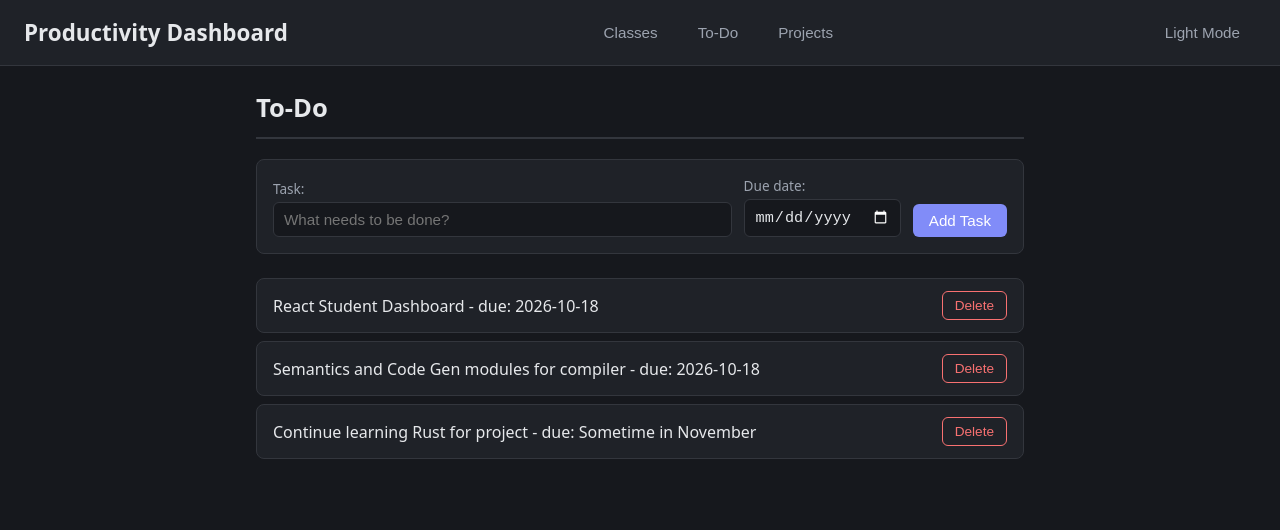
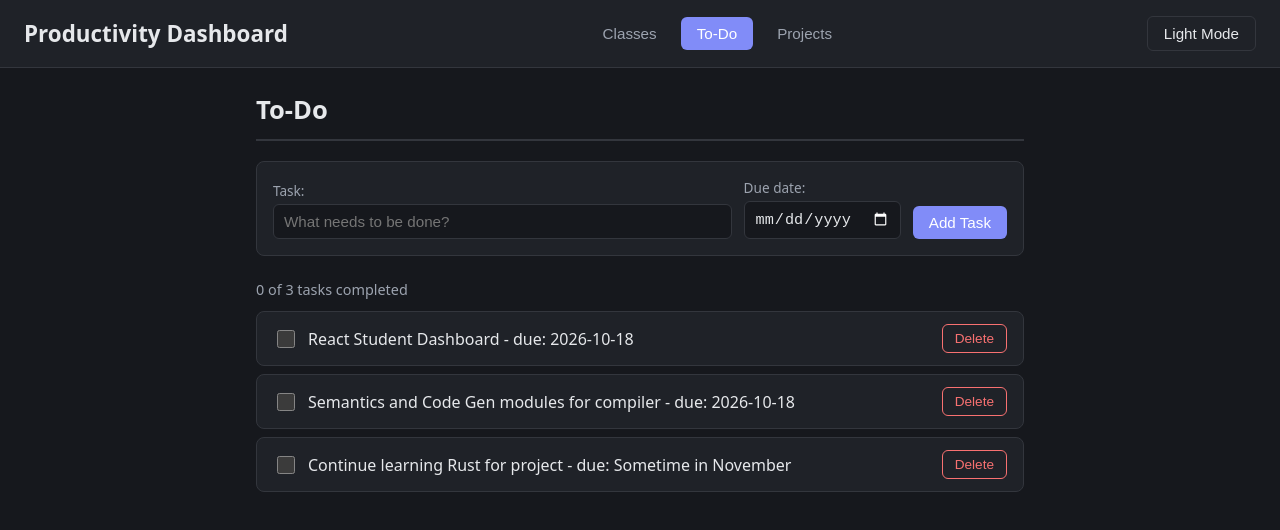
Before and after one commit to CJQuintero61/react-dashboard, a React (Create React App) app: page / in a window 1280 px wide. Both pictures are taken after a click on the button "To-Do". Shown: the top 530 px of the page. Built offline with nearby package versions, Linux system fonts and the light colour scheme.

Commit message:
added mark complete button and task summary component

```diff
--- a/src/App.css
+++ b/src/App.css
@@ -224,6 +224,32 @@ main {
   border-radius: 8px;
 }
 
+/* checkbox and text sit side by side */
+.task-check {
+  display: flex;
+  align-items: center;
+  gap: 10px;
+  cursor: pointer;
+}
+
+.task-check input {
+  width: 18px;
+  height: 18px;
+  accent-color: var(--primary);
+  cursor: pointer;
+}
+
+/* cross out and fade completed tasks */
+.task-item.completed .task-text {
+  text-decoration: line-through;
+  color: var(--text-muted);
+}
+
+.task-summary {
+  margin: 0 0 12px;
+  font-size: 0.9rem;
+}
+
 /* ---------- View titles ---------- */
 
 /* page heading at the top of each view (e.g. "Classes") */
--- a/src/App.js
+++ b/src/App.js
@@ -8,6 +8,7 @@ import './App.css';
 
 import Header from './components/layout/Header';
 import TaskList from './components/tasks/TaskList';
+import TaskSummary from './components/tasks/TaskSummary';
 import TaskForm from './components/tasks/TaskForm';
 import ClassList from './components/classes/ClassList';
 
@@ -39,7 +40,7 @@ function App() {
       }
     ]
   );
-  const [classes, setClasses] = useState(
+  const [classes] = useState(
     // my 4 classes to show on the classes page
     [
       {
@@ -91,12 +92,12 @@ function App() {
     const newTask = {
       id: newID,
       text: text,
-      due: due || 'No due date',
+      due: due || '',
       completed: false
     };
 
     // keep the current tasks and add the new one
-    setTasks([...tasks, newTask]);
+    setTasks(prev => [...prev, newTask]);
   }
 
   function deleteTask(id) {
@@ -106,7 +107,7 @@ function App() {
       Args:
         id (int | str) - the id of the task to delete
     */
-    setTasks(tasks.filter((task) => task.id !== id));
+    setTasks(prev => prev.filter((task) => task.id !== id));
   }
 
   function toggleTheme() {
@@ -118,6 +119,29 @@ function App() {
     // if in dark mode, set to light mode, else set to dark mode
     setTheme(currentTheme => (currentTheme === 'dark' ? 'light' : 'dark'));
   }
+
+  function markComplete(id) {
+    /*
+      marks a task as complete/incomplete
+
+      Args:
+        id id (int | str) - the task id
+    */
+
+    // make a new array where the matching task gets a copy with
+    // completed flipped, and every other task stays the same
+    setTasks(prev =>
+      // for each task in the previous task list, find the one to mark
+      // complete by id and set it to the opposite bool value
+      // and keep the other tasks the same
+      prev.map(task =>
+        task.id === id ? { ...task, completed: !task.completed } : task
+      )
+    );
+  }
+
+  // tasks completed
+  const completedCount = tasks.filter(task => task.completed).length;
 
   return (
     <div className={`App ${theme}`}>
@@ -143,7 +167,8 @@ function App() {
             <>
               <h2 className="view-title">To-Do</h2>
               <TaskForm addTask={addTask} />
-              <TaskList tasks={tasks} deleteTask={deleteTask} />
+              <TaskSummary completed={completedCount} total={tasks.length} />
+              <TaskList tasks={tasks} markComplete={markComplete} deleteTask={deleteTask} />
             </>
           )
         }
--- a/src/components/layout/Header.js
+++ b/src/components/layout/Header.js
@@ -19,7 +19,7 @@ function Header({ currentView, onChangeView, theme, onToggleTheme }) {
       onChangeView (function) - the callback function from App that takes a view
         name and updates the current view
 
-      theme (state) - the current theme state
+      theme (string) - 'light' or 'dark'
 
       onToggleTheme (function) - the callback function from App to change the theme
 
@@ -35,19 +35,20 @@ function Header({ currentView, onChangeView, theme, onToggleTheme }) {
         <Button
           text='Classes'
           type='button'
-          variant='nav'
+          // update the current the variant to 'nav active' to show the active page
+          variant={currentView === 'Classes' ? 'nav active' : 'nav'}
           onClick={() => onChangeView('Classes')}
         />
         <Button
           text='To-Do'
           type='button'
-          variant='nav'
+          variant={currentView === 'To-Do' ? 'nav active' : 'nav'}
           onClick={() => onChangeView('To-Do')}
         />
         <Button
           text='Projects'
           type='button'
-          variant='nav'
+          variant={currentView === 'Projects' ? 'nav active' : 'nav'}
           onClick={() => onChangeView('Projects')}
         />
       </nav>
@@ -59,7 +60,7 @@ function Header({ currentView, onChangeView, theme, onToggleTheme }) {
           // Dynamically update the theme toggle text depending on what is currently showing
           text={theme === 'dark' ? 'Light Mode' : 'Dark Mode'}
           type='button'
-          variant='nav'
+          variant='theme'
           onClick={onToggleTheme}
         />
       </div>
@@ -71,6 +72,8 @@ function Header({ currentView, onChangeView, theme, onToggleTheme }) {
 Header.propTypes = {
   currentView: PropTypes.string.isRequired,
   onChangeView: PropTypes.func.isRequired,
+  theme: PropTypes.oneOf(['light', 'dark']).isRequired,
+  onToggleTheme: PropTypes.func.isRequired,
 };
 
 export default Header;
--- a/src/components/tasks/TaskItem.js
+++ b/src/components/tasks/TaskItem.js
@@ -8,12 +8,13 @@ import PropTypes from 'prop-types';
 
 import Button from '../common/Button';
 
-function TaskItem({ task, deleteTask }) {
+function TaskItem({ task, markComplete, deleteTask }) {
   /*
     renders 1 task
 
     Args:
       task (object) - the task to display with (id, text, due, completed)
+      markComplete (function) - the function to mark a task as complete
       deleteTask (function) - the callback from App that deletes a task by id
 
     Returns:
@@ -21,10 +22,20 @@ function TaskItem({ task, deleteTask }) {
   */
 
   return (
-    <li className="task-item">
-      <span>
+    <li className={task.completed ? 'task-item completed' : 'task-item'}>
+      {/* clicking the checkbox or the text toggles the task */}
+      <label className="task-check">
+        {/* checkbox for the completion status */}
+        <input
+          type="checkbox"
+          checked={task.completed}
+          onChange={() => markComplete(task.id)}
+        />
+
+        <span className="task-text">
           {task.text}{task.due && ` - due: ${task.due}`}
         </span>
+      </label>
 
         <Button
           text="Delete"
@@ -45,6 +56,7 @@ TaskItem.propTypes = {
     due: PropTypes.string,
     completed: PropTypes.bool,
   }).isRequired,
+  markComplete: PropTypes.func.isRequired,
   deleteTask: PropTypes.func.isRequired,
 };
 
--- a/src/components/tasks/TaskList.js
+++ b/src/components/tasks/TaskList.js
@@ -8,7 +8,7 @@ import PropTypes from 'prop-types';
 
 import TaskItem from './TaskItem';
 
-function TaskList({ tasks, deleteTask }) {
+function TaskList({ tasks, markComplete, deleteTask }) {
   /*
     this component creates the task list
 
@@ -37,6 +37,7 @@ function TaskList({ tasks, deleteTask }) {
         <TaskItem
           key={task.id}
           task={task}
+          markComplete={markComplete}
           deleteTask={deleteTask}
         />
       ))}
--- /dev/null
+++ b/src/components/tasks/TaskSummary.js
@@ -0,0 +1,28 @@
+/*
+  TaskSummary.js
+
+  shows how many tasks are complete
+*/
+import PropTypes from 'prop-types';
+
+function TaskSummary({ completed, total }) {
+  /*
+    Shows how many tasks are completed
+
+    Args:
+      completed (int) - the # of tasks done
+      total (int) - the total # of tasks
+  */
+  return (
+    <p className="task-summary">
+      {completed} of {total} tasks completed
+    </p>
+  );
+}
+
+TaskSummary.propTypes = {
+  completed: PropTypes.number.isRequired,
+  total: PropTypes.number.isRequired,
+};
+
+export default TaskSummary;
```
Lines whose indentation alone changed are shown as unchanged.
